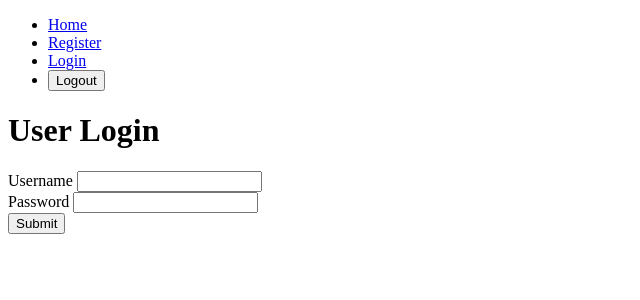
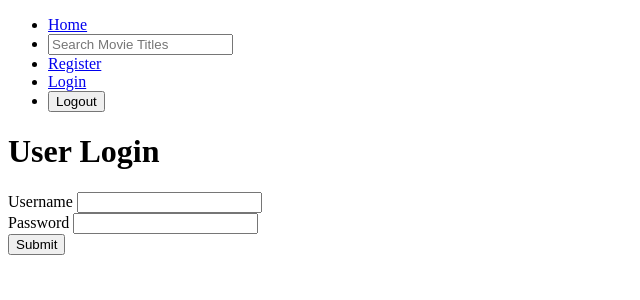
Before and after one commit to myronchen-git/Springboard-SEC-Unit-27-Capstone-1--Free-Stream-Movies, a Flask app: page /users/login in a window 1280 px wide. Shown: the top 300 px of the page, without its empty margins (0-640 px from the left). Run offline with Flask 3, Linux system fonts and the light colour scheme; parts of the project's set-up code (start-up, migrations or seed data) failed here and were passed over.

Commit message:
feat: create search bar in navbar

```diff
--- a/src/templates/base.html
+++ b/src/templates/base.html
@@ -4,7 +4,10 @@
     <meta charset="UTF-8" />
     <meta name="viewport" content="width=device-width, initial-scale=1.0" />
     <title>FreeStreamMovies | {% block title %}{% endblock %}</title>
-    <link rel="stylesheet" href="https://cdn.jsdelivr.net/npm/bootstrap-icons@1.11.3/font/bootstrap-icons.min.css" />
+    <link
+      rel="stylesheet"
+      href="https://cdn.jsdelivr.net/npm/bootstrap-icons@1.11.3/font/bootstrap-icons.min.css"
+    />
     <link rel="stylesheet" href="/static/app.css" />
     <script src="/static/helperFunctions.js"></script>
   </head>
@@ -12,6 +15,17 @@
     <nav>
       <ul>
         <li><a href="/">Home</a></li>
+        <li>
+          <form action="/movies" role="search">
+            <input
+              type="search"
+              name="title"
+              placeholder="Search Movie Titles"
+              aria-label="Search Movie Titles"
+              required
+            />
+          </form>
+        </li>
         <li><a href="/users/registration">Register</a></li>
         <li><a href="/users/login">Login</a></li>
         <li>
@@ -35,8 +49,8 @@
     <script
       src="https://code.jquery.com/jquery-3.7.1.slim.js"
       integrity="sha256-UgvvN8vBkgO0luPSUl2s8TIlOSYRoGFAX4jlCIm9Adc="
-      crossorigin="anonymous">
-    </script>
+      crossorigin="anonymous"
+    ></script>
     <script src="https://unpkg.com/axios@1.7.3/dist/axios.js"></script>
     {% block scripts %}{% endblock %}
   </body>
```
